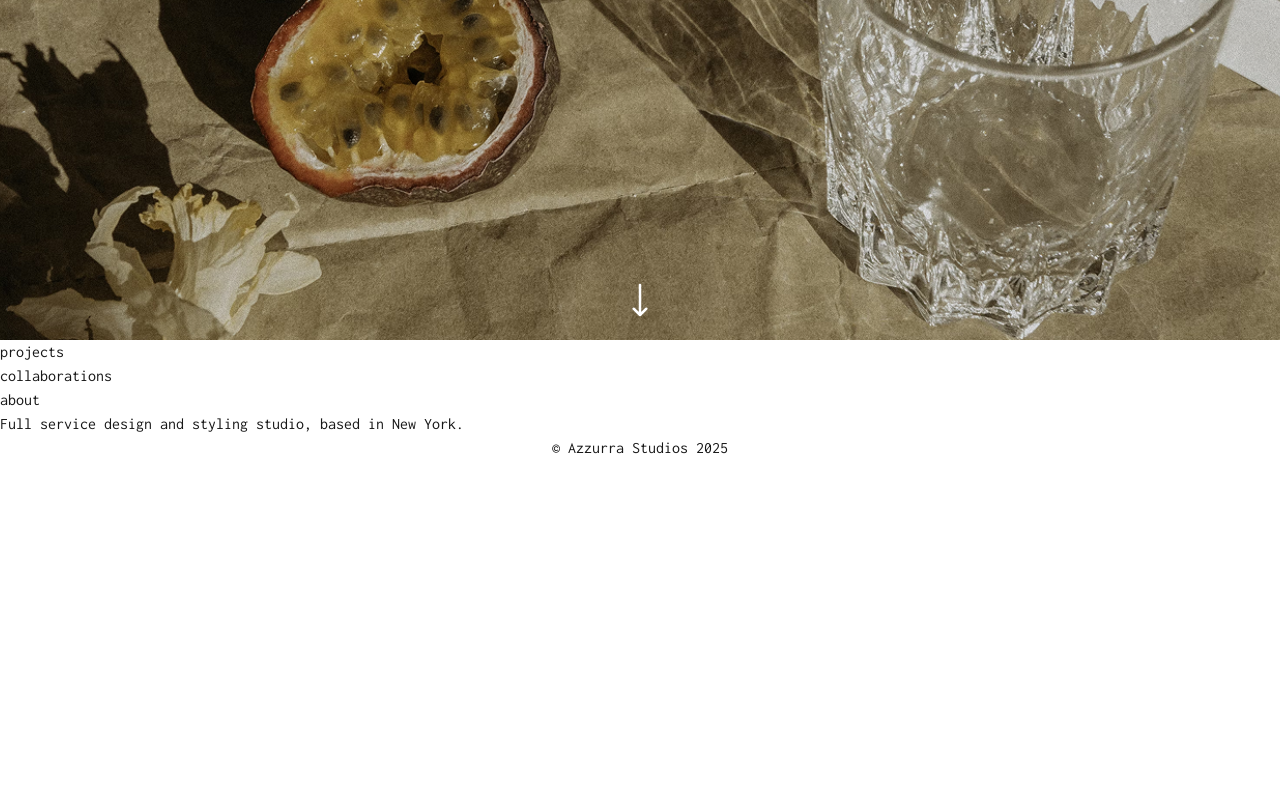
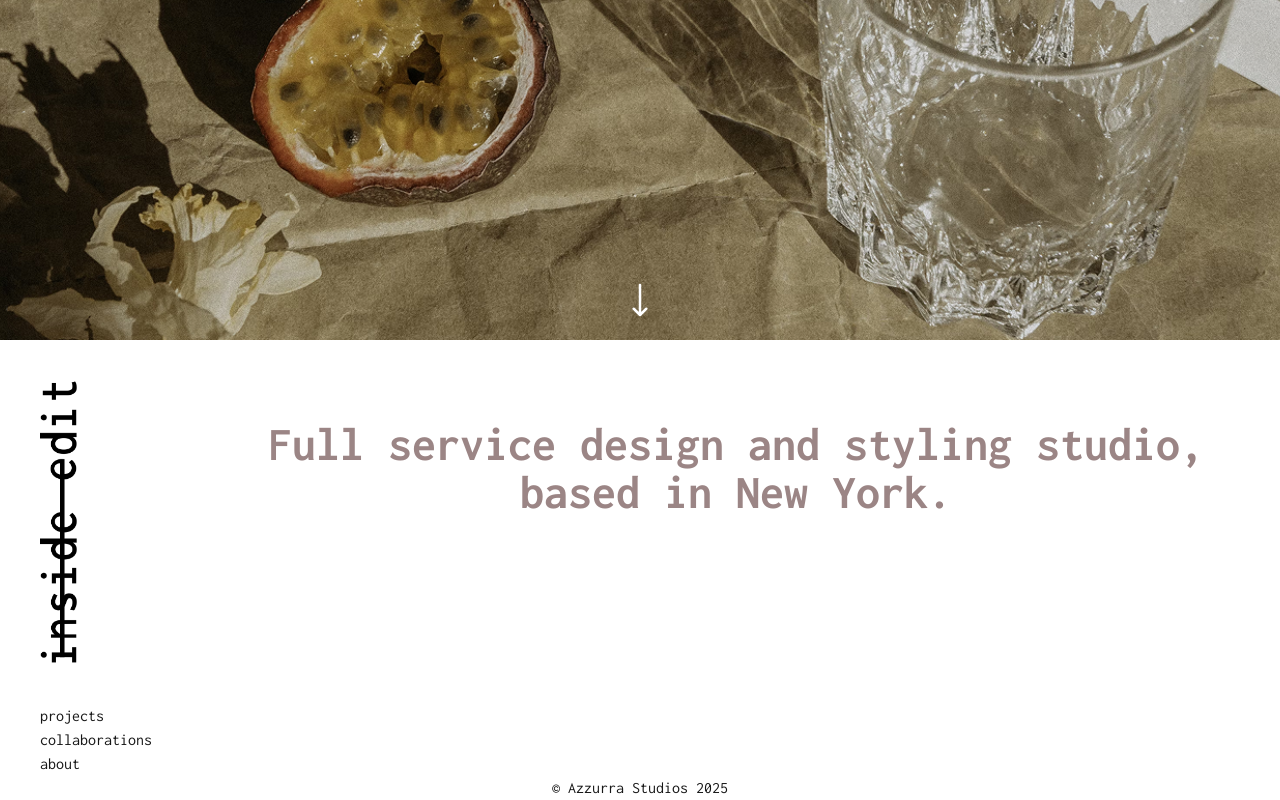
Before and after one commit to amanda-yee/inside-edit, a Next.js app: page / in a window 1280 px wide. Shown: the part 460-1260 px from the top of the page. Before the commit the page ends 920 px from the top, so only its background shows below. Built offline with nearby package versions, Linux system fonts and the light colour scheme.

Commit message:
get spacing for home page

```diff
--- a/src/app/globals.css
+++ b/src/app/globals.css
@@ -3,6 +3,7 @@
 :root {
   --background: #ffffff;
   --foreground: #171717;
+  --primary: #9B8585;
 }
 
 @theme inline {
--- a/src/components/Main.tsx
+++ b/src/components/Main.tsx
@@ -1,15 +1,20 @@
-import Links from "./Links"
+import NavBar from "./NavBar"
 
 export default function Main() {
     return (
-        <div>
-            <nav>
-                <Links />
-            </nav>
+        <div className="flex">
+            <div>
+                <NavBar />
+            </div>
 
-            <p>
-                Full service design and styling studio, based in New York.
-            </p>
+            {/* flex-1 makes second child grow and fill all remaining horitzontal space */}
+            <div className="flex-1">
+                <p className="text-[var(--primary)] font-bold text-5xl text-center py-20">
+                    Full service design and styling studio, <br></br>
+                    based in New York.
+                </p>
+
+            </div>
         </div>
     )
 }
--- /dev/null
+++ b/src/components/NavBar.tsx
@@ -0,0 +1,18 @@
+
+import Links from "./Links"
+import Image from "next/image"
+
+export default function NavBar() {
+    return (
+        <nav className="mx-10">
+            <Image
+            className="py-10"
+            src="/logo-black-rotated.png"
+            alt="Inside Edit Logo"
+            width={40}
+            height={150}
+            />
+            <Links />
+        </nav>
+    )
+}
```
Also changed, not shown: public/logo-black-rotated.png (added), public/logo-black.png (added).
